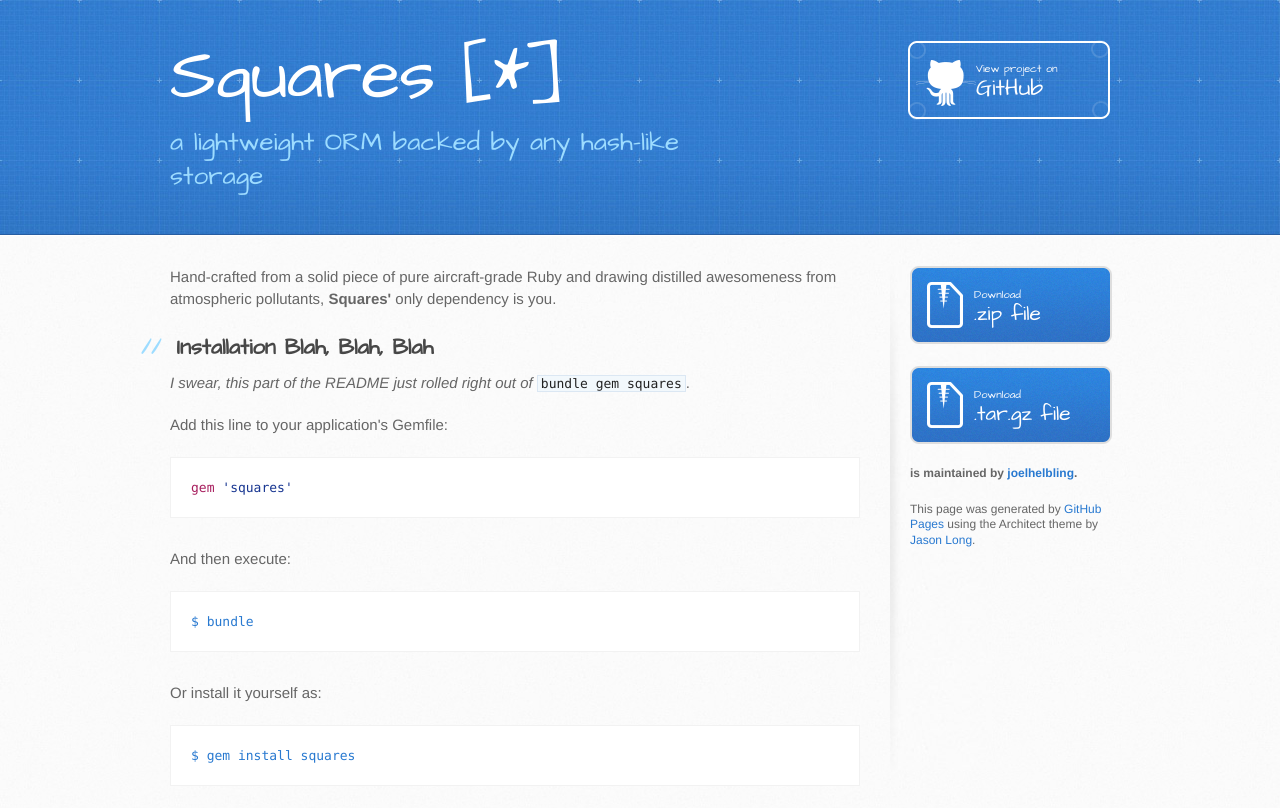
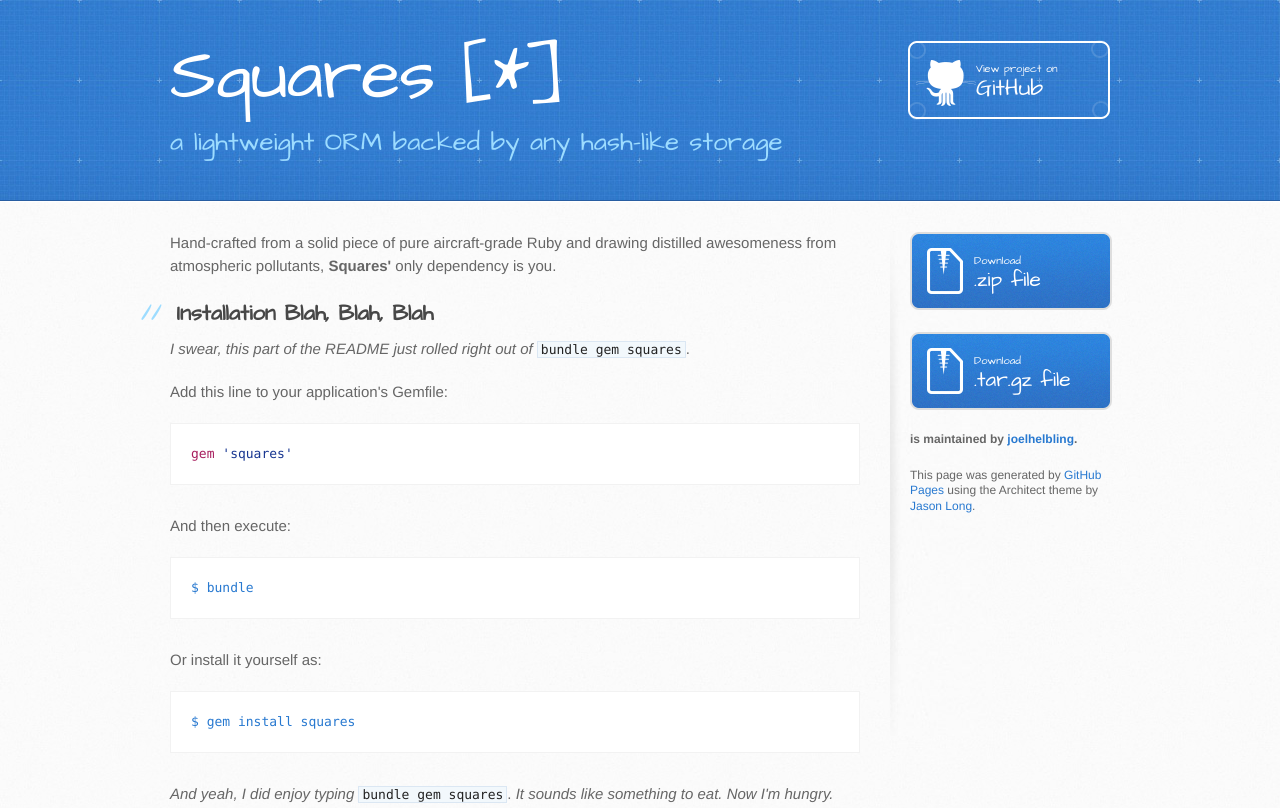
Before and after one commit to joelhelbling/squares, a plain HTML site: page index.html in a window 1280 px wide. Shown: the top 808 px of the page. Drawn offline with Linux system fonts and the light colour scheme.

Commit message:
widen the tagline a bit
I didn't want to wrap the very last word of the tagline ("storage")

```diff
--- a/stylesheets/stylesheet.css
+++ b/stylesheets/stylesheet.css
@@ -467,7 +467,7 @@ header h1 {
 }
 
 header h2 {
-  width: 540px;
+  width: 640px;
   margin-top: 0;
   margin-bottom: 0;
   font-size: 26px;
```
